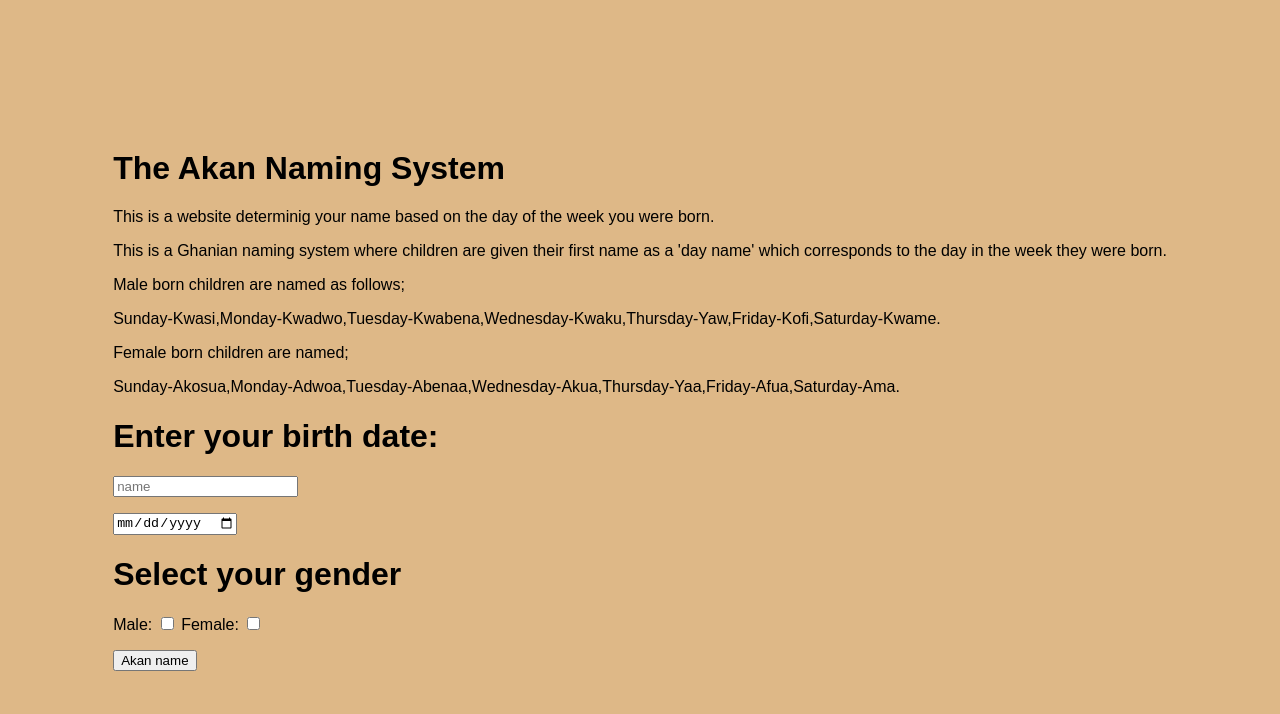
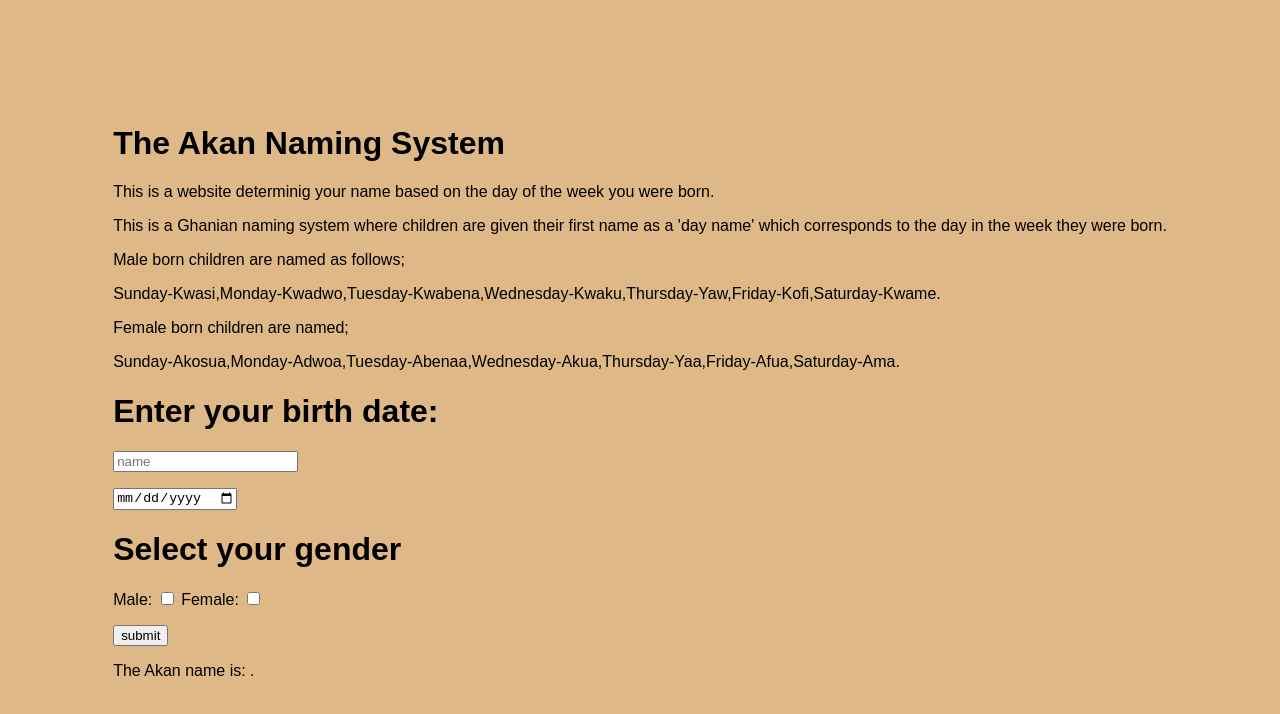
Before and after one commit to andrew4779/Akan-name, a plain HTML site: page index.html in a window 1280 px wide. Drawn offline with Linux system fonts and the light colour scheme.

Commit message:
new link

```diff
--- a/index.html
+++ b/index.html
@@ -1,5 +1,6 @@
 <!DOCTYPE html>
 <html lang="en">
+
 <head>
     <meta charset="UTF-8">
     <meta http-equiv="X-UA-Compatible" content="IE=edge">
@@ -8,12 +9,15 @@
     <link rel="stylesheet" href="CSS/styles.css">
 
 </head>
+
 <body>
     <div class="formelements">
         <div class="description">
             <h1 class="display-4 text-primary">The Akan Naming System</h1>
-           <p>This is a website determinig your name based on the day of the week you were born.<p>
-               This is a Ghanian naming system where children are given their first name as a 'day name' which corresponds to the day in the week they were born.</p>
+            <p>This is a website determinig your name based on the day of the week you were born.
+            <p>
+                This is a Ghanian naming system where children are given their first name as a 'day name' which
+                corresponds to the day in the week they were born.</p>
             Male born children are named as follows;</p>
             <p>Sunday-Kwasi,Monday-Kwadwo,Tuesday-Kwabena,Wednesday-Kwaku,Thursday-Yaw,Friday-Kofi,Saturday-Kwame.</p>
             Female born children are named;</p>
@@ -21,22 +25,24 @@
         </div>
         <form>
             <h1 class="text-primary">Enter your birth date:</h1>
-   <input type="name"id="name" class="form-control" placeholder="name">
+            <input type="name" id="name" class="form-control" placeholder="name">
             <p id="dayerror"></p>
 
-    <input type="date"id="day" class="form-control" placeholder="day">
+            <input type="date" id="day" class="form-control" placeholder="day">
             <p id="dayerror"></p>
 
 
             <h1 text-primary>Select your gender</h1>
             <label for="Male">Male:</label>
-    <input type="checkbox"id="Male" class="">
+            <input type="checkbox" id="Male" class="">
             <label for="Female">Female:</label>
             <input type="checkbox" id="Female" class="">
             <p id="check-boxerror"></p>
 
-    <button type="button" onclick="fn()">Akan name</button>
+           <input type="submit" name="submit" value="submit" onclick="getAkanName()">
+           <p class="bottom">The Akan name is: <span id="akanName">.</p>
         </form>
         <script src="script.js"></script>
 </body>
+
 </html>
```
Lines whose indentation alone changed are shown as unchanged.
